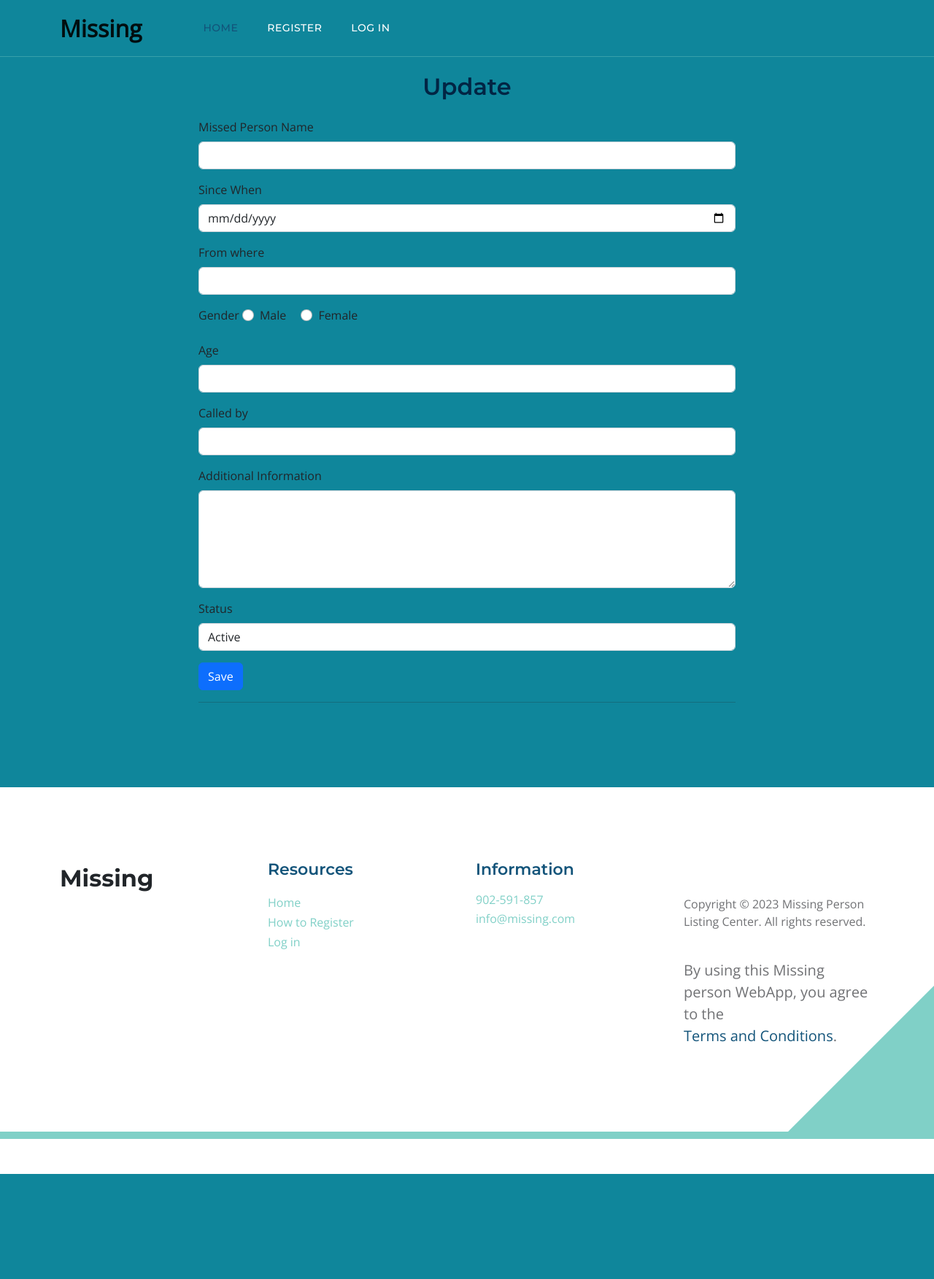
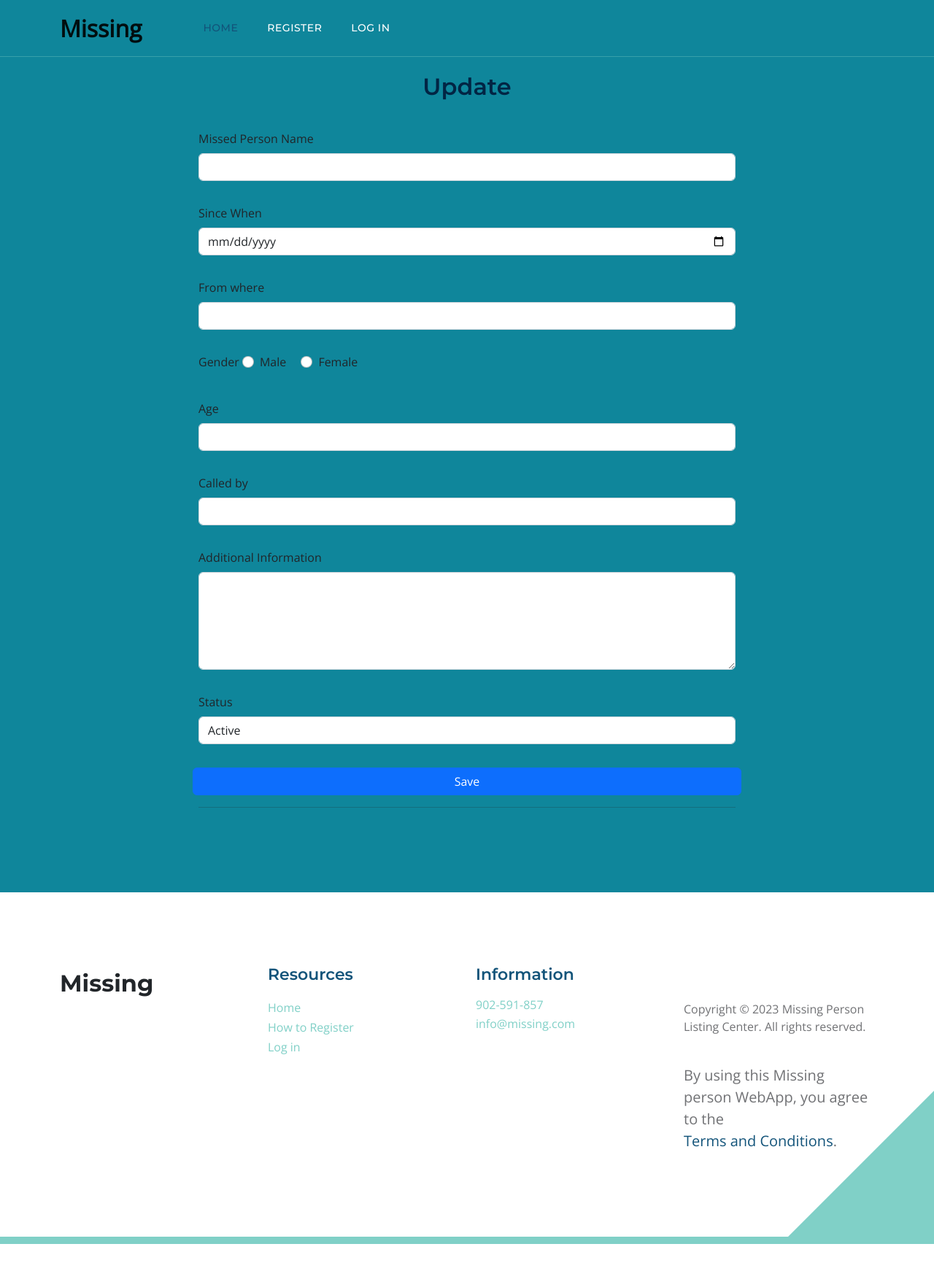
Before and after one commit to eyoul/missing_person, a Flask app: template missing/templates/blog/update.html in a window 1280 px wide. Shown: the whole page at 73% size. Before the commit the page ends 1609 px from the top, so only its background shows below. Run offline with Flask 3, Linux system fonts and the light colour scheme; the template is opened without the code that fills it, so the values that code supplies are empty; some libraries are stand-ins or nearby versions.

Commit message:
Update update.html

```diff
--- a/missing/templates/blog/update.html
+++ b/missing/templates/blog/update.html
@@ -5,7 +5,7 @@
   <div class="container">
     <div class="row justify-content-center">
       <div class="col-md-8">
-        <form method="post">
+        <form method="post" class="row g-3">
           <h3 class="mb-4" style="text-align: center; color: rgb(2, 37, 68);">Update</h3>
           <div class="mb-3">
             <label for="missed_name" class="form-label">Missed Person Name</label>
```
